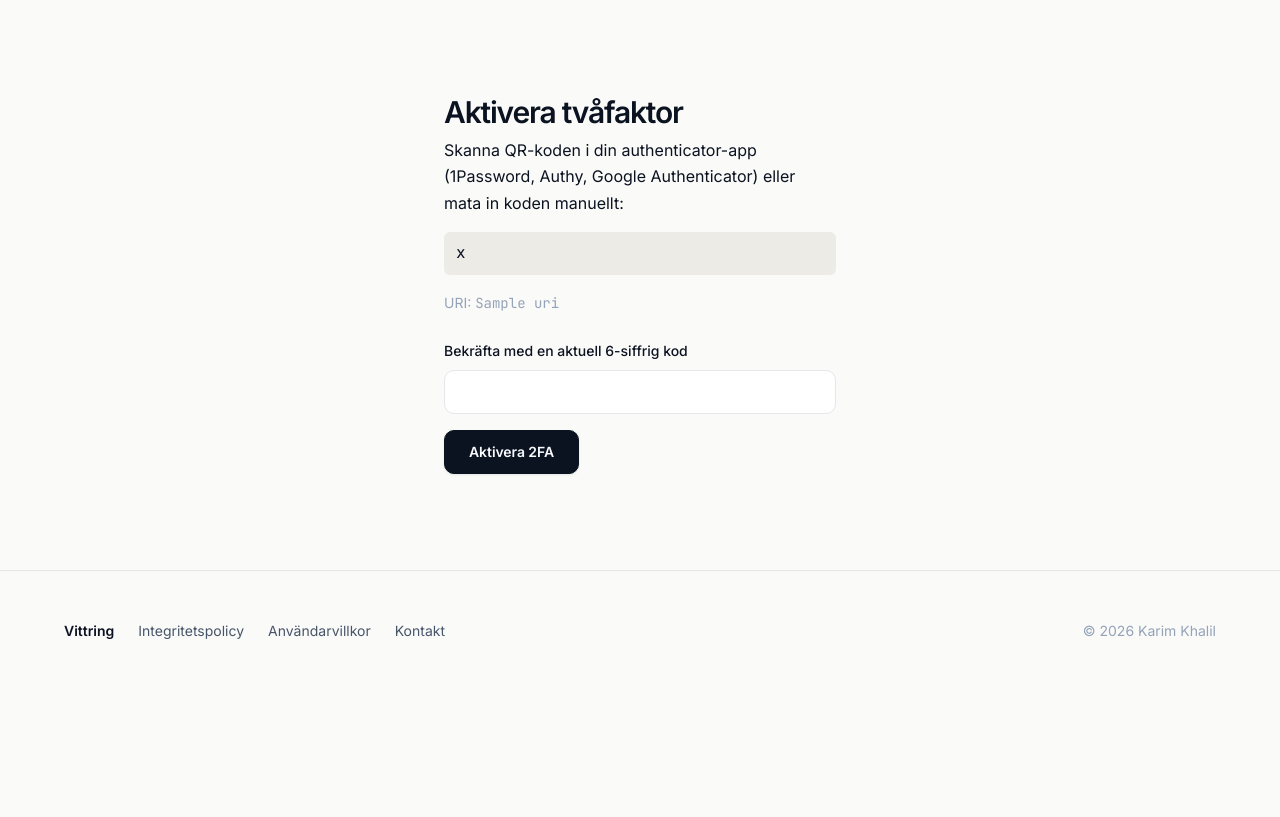
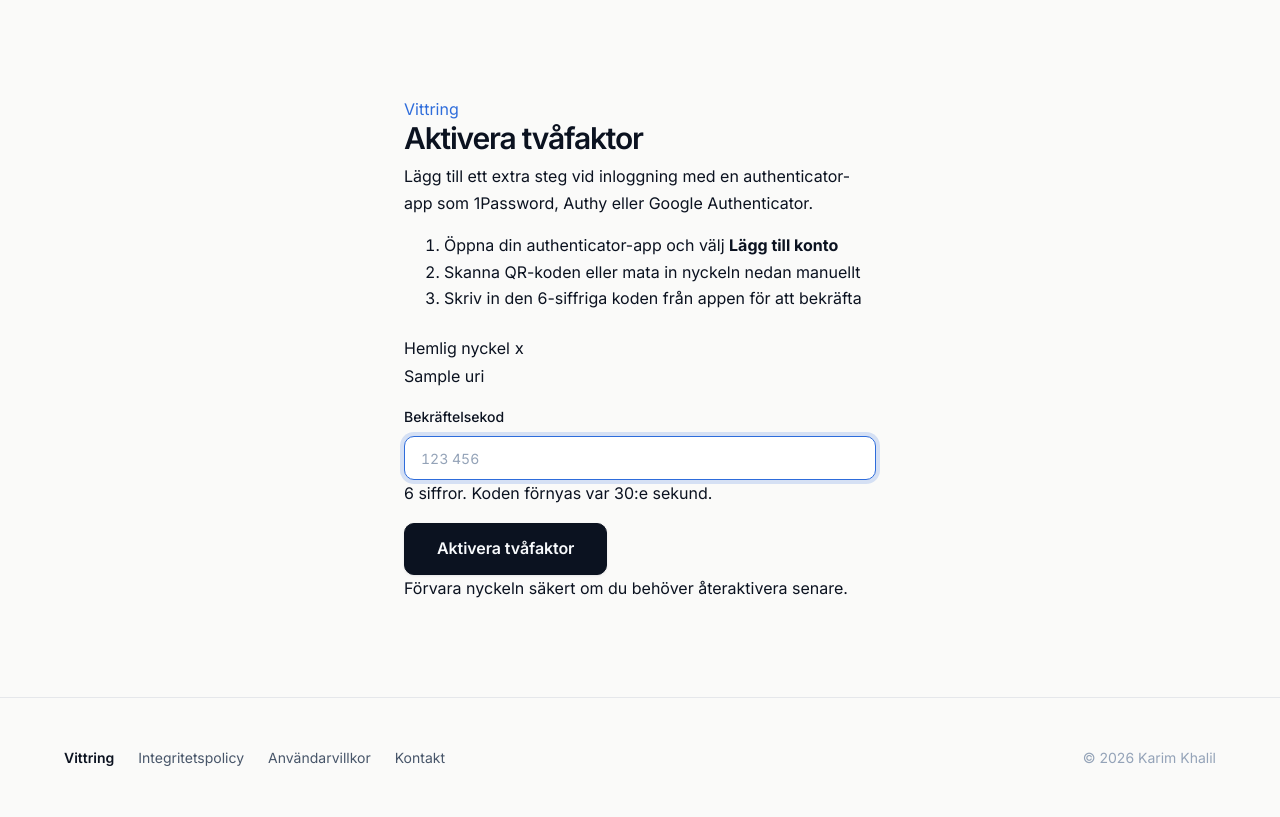
Before and after one commit to D3v0ps/vittring, a Python web app: template src/vittring/api/templates/auth/2fa_enable.html.j2 in a window 1280 px wide. Shown: the part 69-886 px from the top of the page. Before the commit the page ends 708 px from the top, so only its background shows below. Run offline with Jinja, Linux system fonts and the light colour scheme; the template is opened without the code that fills it: most values are stand-ins (such as "Sample title", 1, 10 or a date in 2020).

Commit message:
Pick up 2FA enrollment template update

```diff
--- a/src/vittring/api/templates/auth/2fa_enable.html.j2
+++ b/src/vittring/api/templates/auth/2fa_enable.html.j2
@@ -1,18 +1,43 @@
 {% extends "_layout.html.j2" %}
 {% block content %}
-<section class="auth-shell">
-  <h1>Aktivera tvåfaktor</h1>
-  {% if error %}<div class="alert-error">{{ error }}</div>{% endif %}
-  <p>Skanna QR-koden i din authenticator-app (1Password, Authy, Google Authenticator) eller mata in koden manuellt:</p>
-  <p class="mono" style="background: var(--color-bg-sunken); padding: 8px 12px; border-radius: 6px; user-select: all;">{{ secret }}</p>
-  <p class="subtle">URI: <span class="mono">{{ uri }}</span></p>
-  <form method="post" action="/auth/2fa/enable" style="margin-top: 24px;">
-    <input type="hidden" name="secret" value="{{ secret }}" />
-    <div class="field">
-      <label for="code">Bekräfta med en aktuell 6-siffrig kod</label>
-      <input class="input mono" type="text" id="code" name="code" inputmode="numeric" pattern="[0-9]{6}" maxlength="6" required autocomplete="one-time-code" />
+<section class="auth-shell" style="max-width: 520px;">
+  <div class="auth-card">
+    <a href="/" class="auth-mark">
+      <span class="auth-mark-dot"></span>
+      Vittring
+    </a>
+    <h1 class="auth-heading">Aktivera tvåfaktor</h1>
+    <p class="auth-sub">Lägg till ett extra steg vid inloggning med en authenticator-app som 1Password, Authy eller Google Authenticator.</p>
+    {% if error %}
+      <div class="alert-error">{{ error }}</div>
+    {% endif %}
+
+    <ol class="auth-steps">
+      <li>Öppna din authenticator-app och välj <strong>Lägg till konto</strong></li>
+      <li>Skanna QR-koden eller mata in nyckeln nedan manuellt</li>
+      <li>Skriv in den 6-siffriga koden från appen för att bekräfta</li>
+    </ol>
+
+    <div style="margin-top: var(--space-5);">
+      <span class="auth-code-label">Hemlig nyckel</span>
+      <code class="auth-code mono">{{ secret }}</code>
+      <p class="auth-code-uri" title="otpauth-URI">{{ uri }}</p>
     </div>
-    <button type="submit" class="btn btn-primary">Aktivera 2FA</button>
-  </form>
+
+    <div class="auth-divider"></div>
+
+    <form method="post" action="/auth/2fa/enable" class="auth-form">
+      <input type="hidden" name="secret" value="{{ secret }}" />
+      <div class="field">
+        <label for="code">Bekräftelsekod</label>
+        <input class="input mono" type="text" id="code" name="code" inputmode="numeric" pattern="[0-9]{6}" maxlength="6" required autocomplete="one-time-code" placeholder="123 456" autofocus />
+        <span class="password-requirements">6 siffror. Koden förnyas var 30:e sekund.</span>
+      </div>
+      <button type="submit" class="btn btn-primary btn-lg">Aktivera tvåfaktor</button>
+    </form>
+    <p class="auth-foot">
+      Förvara nyckeln säkert om du behöver återaktivera senare.
+    </p>
+  </div>
 </section>
 {% endblock %}
```
